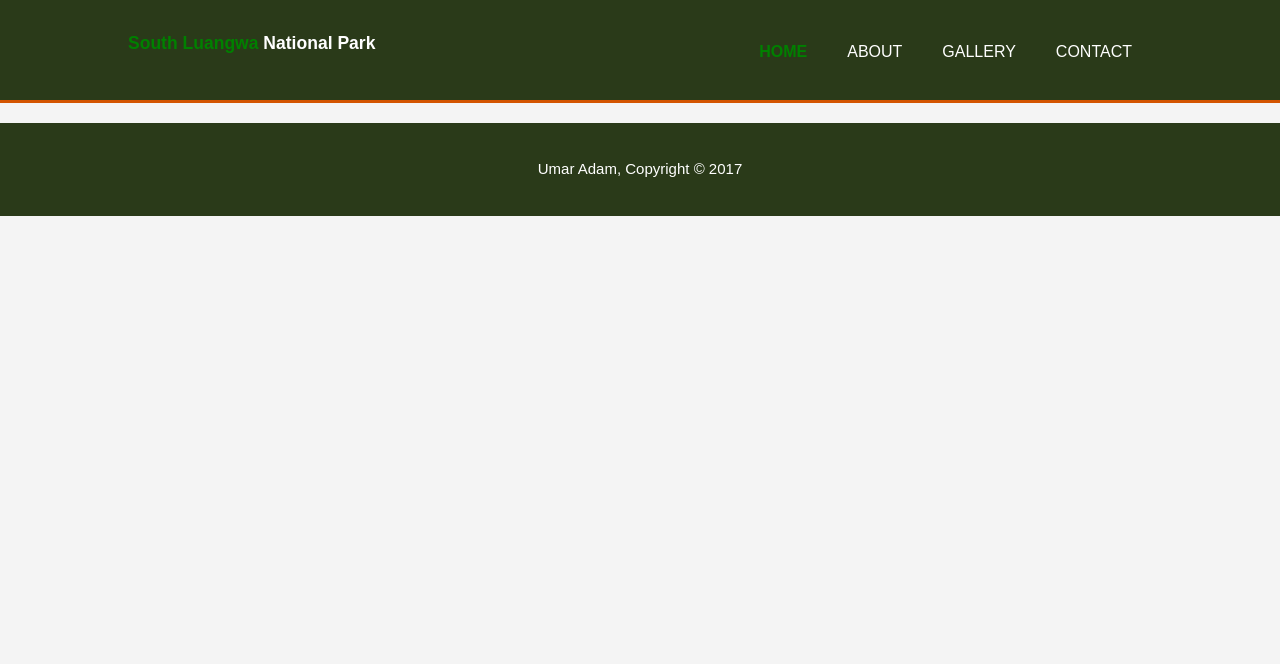
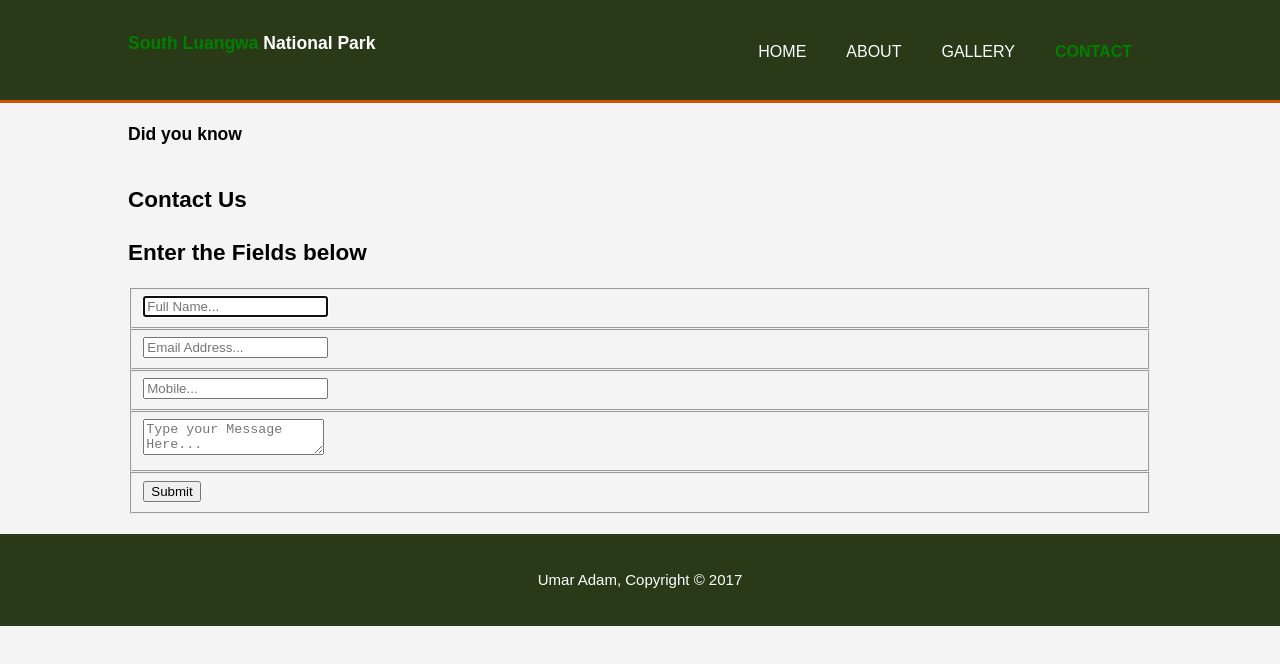
Before and after one commit to umaradam96/umaradam96.github.io, a plain HTML site: page contact.html in a window 1280 px wide. Drawn offline with Linux system fonts and the light colour scheme.

Commit message:
Added a contact form
Added a contact form

```diff
--- a/contact.html
+++ b/contact.html
@@ -3,7 +3,7 @@
   <head>
     <meta charset="utf-8">
     <meta name="viewport" content="width=device-width">
-    <title>South Luangwa National Park | Contact</title>
+    <title>South Luangwa National Park | Contact Us</title>
     <link rel="stylesheet" href="./css/style.css">
   </head>
   <body>
@@ -14,18 +14,68 @@
         </section>
         <nav>
           <ul>
-            <li class="current"><a href="index.html">Home</a></li>
+            <li><a href="index.html">Home</a></li>
             <li><a href="about.html">About</a></li>
             <li><a href="gallery.html">Gallery</a></li>
-			<li><a href="contact.html">Contact</a></li>
+			<li class="current"><a href="contact.html">Contact</a></li>
           </ul>
         </nav>
       </section>
     </header>
 
+    <section id="middleBox">
+      <section class="container">
+        <h1>Did you know</h1>
+      </section>
+    </section>
+      <section class="container">
+   <!--     <article id="main-col">-->
+           <div>
+                <form id="contact" method="post">
+                    <h1>Contact Us</h1>
+
+                    <h2>Enter the Fields below</h2>
+
+                    <fieldset>
+                        <div class="english"><input placeholder="Full Name..." type="text" tabindex="1" required autofocus></div>
+
+                    </fieldset>
+                    <fieldset>
+                        <div class="english"><input placeholder="Email Address..."
+                                                    type="email"
+                                                    tabindex="2"
+                                                    required></div>
+
+                    </fieldset>
+                    <fieldset>
+                        <div class="english"><input placeholder="Mobile..."
+                                                    type="tel"
+                                                    tabindex="3"
+                                                    required></div>
+                    </fieldset>
+                    <fieldset>
+                        <div class="english"><textarea placeholder="Type your Message Here..."
+                                                       tabindex="5"
+                                                       required></textarea></div>
+                    </fieldset>
+                    <fieldset>
+                        <div class="english"><button name="submit"
+                                                     type="submit"
+                                                     id="contact-submit"
+                                                     data-submit="...Sending">Submit</button></div>
+                    </fieldset>
+                </form>
+
+
+            </div>
+      <!--  </article> -->
+
+
+      </section>
+    </section>
+
     <footer>
-      <button id="scrollTopBtn" title="Go to top">Top</button>
       <p>Umar Adam, Copyright &copy; 2017</p>
     </footer>
- </body>
+  </body>
 </html>
```
